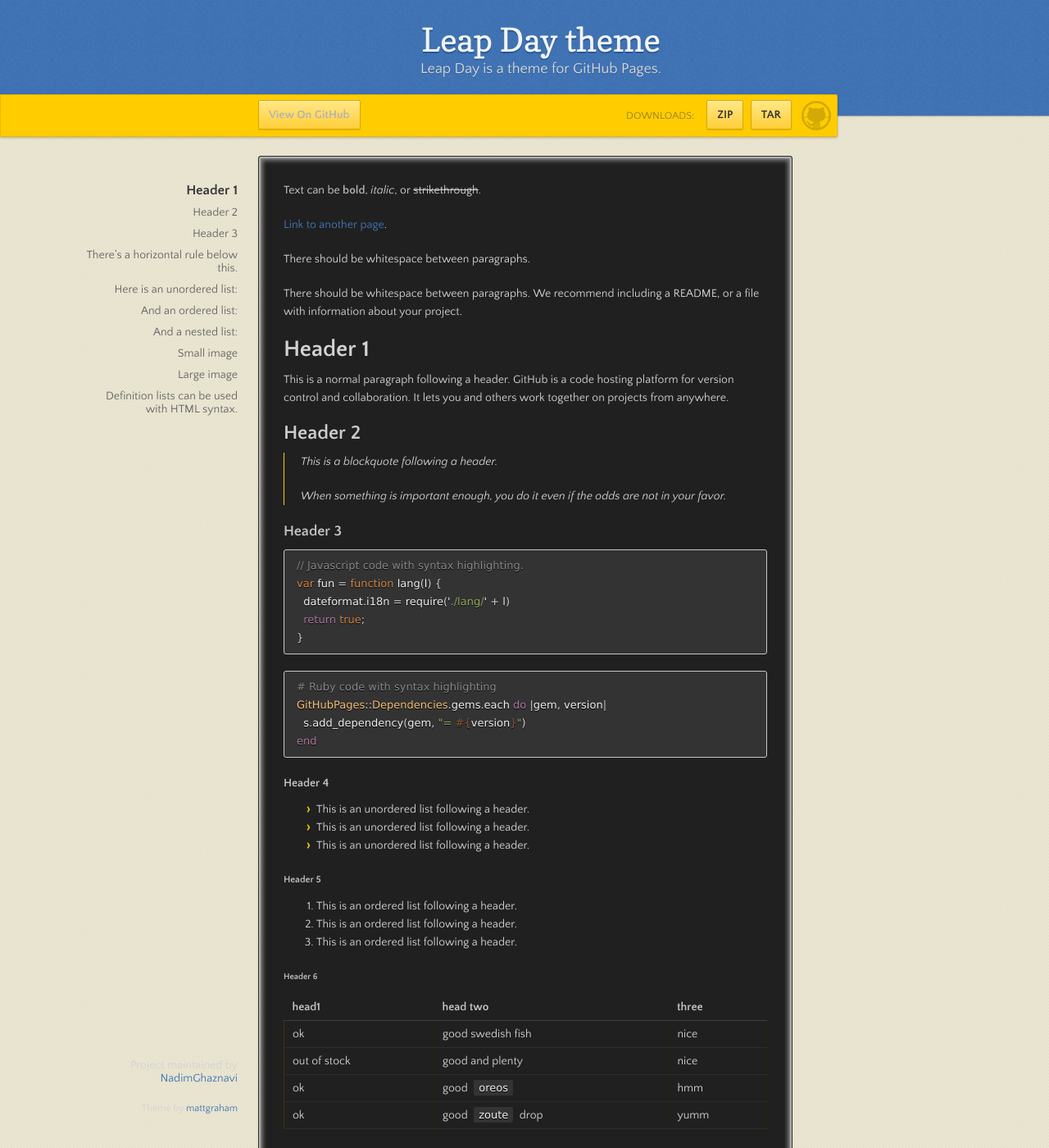
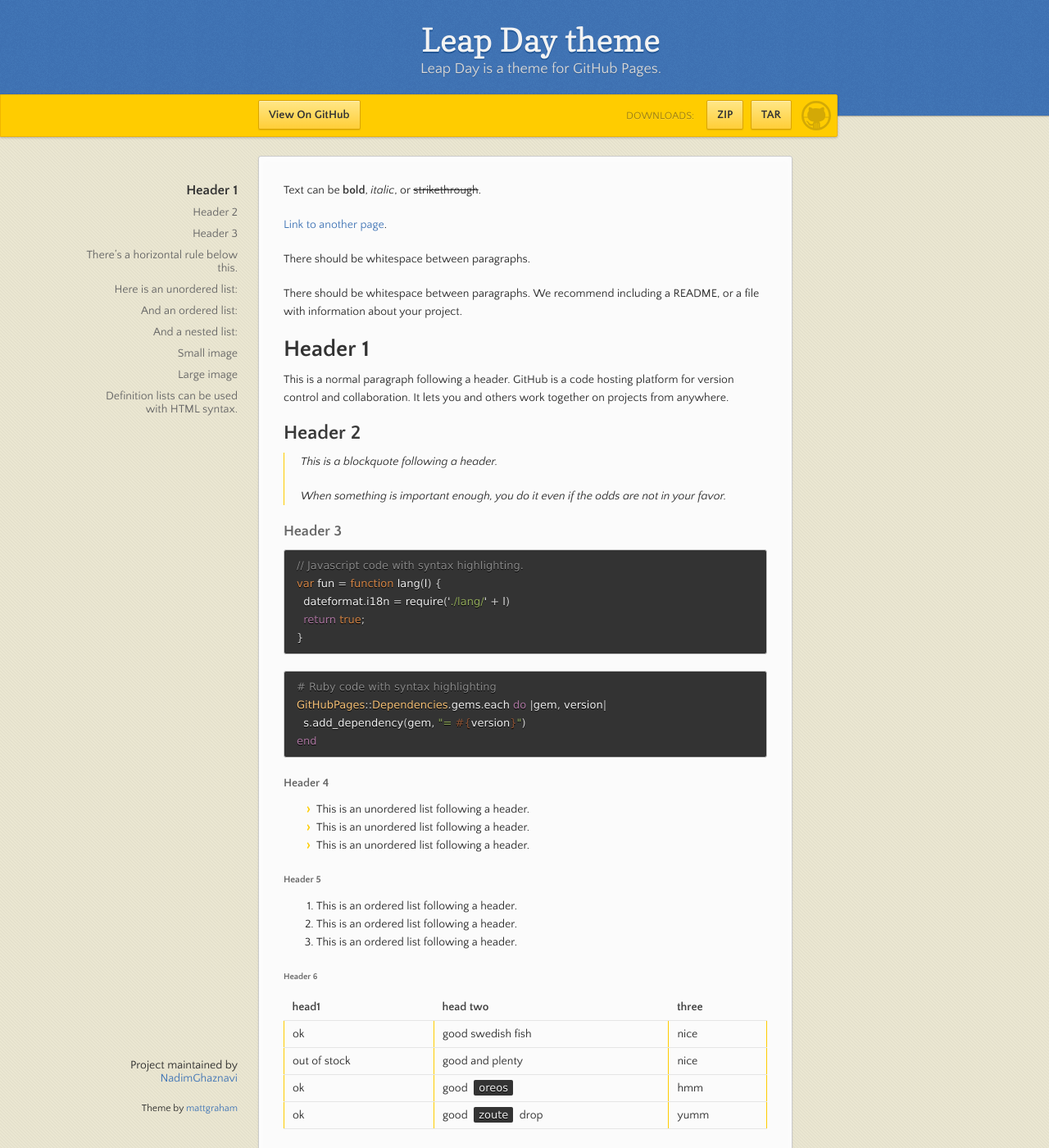
Before and after one commit to NadimGhaznavi/minimax, a Jekyll site: the page built from index.md, in a window 1280 px wide and 1400 px high. Shown: the whole window at 82% size. Built offline with Jekyll 4.4.1, drawn with Linux system fonts in a browser that asks for light colours.

Commit message:
Revert "colors"
This reverts commit d4d1a5438f61b3b6c43241c2bc6854d53fcb62cc.

```diff
--- a/_sass/jekyll-theme-leap-day.scss
+++ b/_sass/jekyll-theme-leap-day.scss
@@ -9,15 +9,15 @@ by Matt Graham
 
 body {
   font:14px/22px 'Quattrocento Sans', "Helvetica Neue", Helvetica, Arial, sans-serif;
-  color:#d2d2d2;
+  color:#2b2b2b; /* Grey */
   font-weight:300;
   margin: 0px;
   padding:0px 0 20px 0px;
-  background: url(../images/body-background.png) #333333; /* beige */
+  background: url(../images/body-background.png) #eae6d1; /* beige */
 }
 
 h1, h2, h3, h4, h5, h6 {
-  color:#d2d2d2;
+  color:#333;
   margin:0 0 10px;
 }
 
@@ -35,11 +35,11 @@ h1 {
 
 h2 {
   font-size: 24px;
-  color:hsl(0, 0%, 80%);
+  color:#393939;
 }
 
 h3, h4, h5, h6 {
-  color:#c2c2c2;
+  color:#666666;
 }
 
 h3 {
@@ -66,7 +66,7 @@ ul{
 
 strong {
   font-weight: bold;
-  color: #b2b2b2;
+  color: #333;
 }
 
 .wrapper {
@@ -112,12 +112,12 @@ pre {
 }
 
 kbd {
-  background-color: #121212;
-  border: 1px solid #2b2c2e;
-  border-bottom-color: #585d63;
+  background-color: #fafbfc;
+  border: 1px solid #c6cbd1;
+  border-bottom-color: #959da5;
   border-radius: 3px;
   box-shadow: inset 0 -1px 0 #959da5;
-  color: #8899aa;
+  color: #444d56;
   display: inline-block;
   font-size: 11px;
   line-height: 10px;
@@ -133,18 +133,18 @@ table {
 th {
   text-align:left;
   padding:5px 10px;
-  border-bottom:1px solid #3e3e3e;
-  color: #c5c5c5;
+  border-bottom:1px solid #e5e5e5;
+  color: #444;
 }
 
 td {
   text-align:left;
   padding:5px 10px;
-  border-bottom:1px solid #2d2d2d;
-  border-right: 1px solid #292100;
+  border-bottom:1px solid #e5e5e5;
+  border-right: 1px solid #ffcc00;
 
   &:first-child {
-    border-left: 1px solid #403300;
+    border-left: 1px solid #ffcc00;
   }
 }
 
@@ -290,9 +290,9 @@ section {
   margin: 20px 0;
   margin-top: 190px;
   position:relative;
-  background: #202020;
+  background: #fbfbfb;
   border-radius: 3px;
-  border: 1px solid #2a2a2a;
+  border: 1px solid #cbcbcb;
   box-shadow: 0px 1px 2px rgba(0,0,0,.09), inset 0px 0px 2px 2px rgba(255,255,255,.5), inset 0 0 5px 5px rgba(255,255,255,.4);
 }
 
@@ -404,7 +404,7 @@ footer {
   }
 
   section {
-    border:1px solid #292929;
+    border:1px solid #e5e5e5;
     border-width:1px 0;
     padding:20px 0;
     margin: 190px auto 20px;
@@ -498,7 +498,7 @@ footer {
   body {
     padding:0.4in;
     font-size:12pt;
-    color:#c0c0c0;
+    color:#444;
   }
 }
 
```
